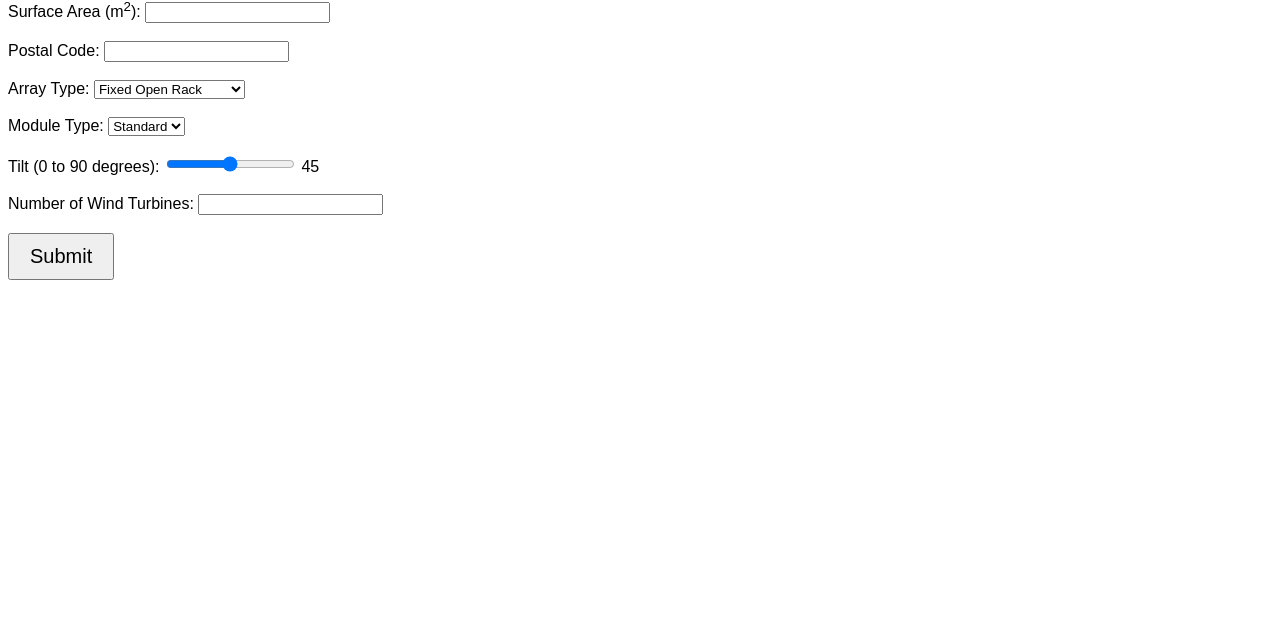
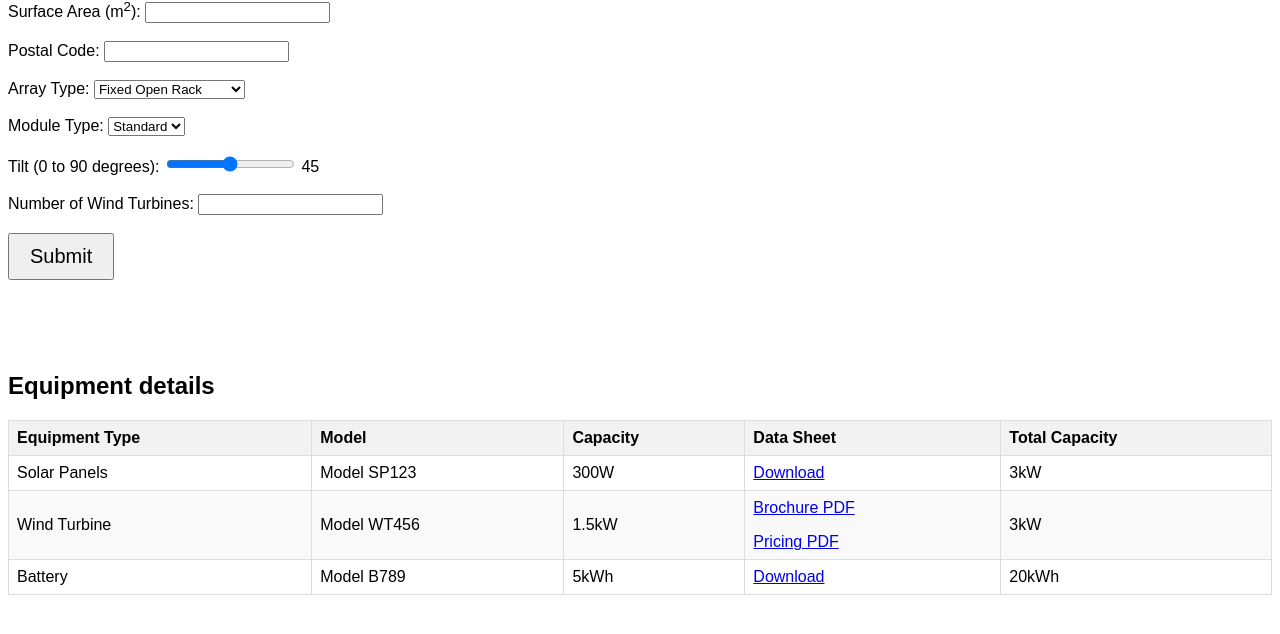
Before and after one commit to NathanPaceydev/Virtual-Power-Plant, a Flask app: page / in a window 1280 px wide. Shown: the part 135-769 px from the top of the page. Run offline with Flask 3, Linux system fonts and the light colour scheme.

Commit message:
added data sheets to homepage

```diff
--- a/flask app/templates/home.html
+++ b/flask app/templates/home.html
@@ -64,6 +64,28 @@
         }
 
 
+        table {
+            width: 100%;
+            border-collapse: collapse;
+            margin-top: 20px;
+        }
+
+        table, th, td {
+            border: 1px solid #ddd;
+            text-align: left;
+        }
+
+        th, td {
+            padding: 8px;
+        }
+
+        th {
+            background-color: #f2f2f2;
+        }
+
+        tr:nth-child(even) {
+            background-color: #f9f9f9;
+        }
     </style>
 
     <h1>Virtual Power Plant Toolkit</h1>
@@ -98,13 +120,53 @@
 
         <!-- New input field for the number of wind turbines -->
         <label for="numTurbines">Number of Wind Turbines:</label>
-        <input type="number" id="numTurbines" name="numTurbines" min="1" step="1"><br><br>
+        <input type="number" id="numTurbines" name="numTurbines" min="1" step="1">
+        <br><br>
 
         <input type="submit" value="Submit">
     </form>
 
-
-
+    <br><br><br><br>
+    <h2>Equipment details</h2>
+    <!-- Add a table here with the details of each equipment selected, solar pannels, wind turbine, battery-->
+    <table>
+        <thead>
+            <tr>
+                <th>Equipment Type</th>
+                <th>Model</th>
+                <th>Capacity</th>
+                <th>Data Sheet</th>
+                <th>Total Capacity</th>
+            </tr>
+        </thead>
+        <tbody>
+            <tr>
+                <td>Solar Panels</td>
+                <td>Model SP123</td>
+                <td>300W</td>
+                <td><a href="{{ url_for('static', filename='datasheets/Bauer-Solar-CANSOLAR (1).pdf') }}" target="_blank">Download</a></td>
+                <td>3kW</td>
+            </tr>
+            <tr>
+                <td>Wind Turbine</td>
+                <td>Model WT456</td>
+                <td>1.5kW</td>
+                <td>
+                    <a href="{{ url_for('static', filename='datasheets/Aeolos-H 100kW Brochure 8012024 (1).pdf') }}" target="_blank">Brochure PDF</a>
+                    <p> </p>
+                    <a href="{{ url_for('static', filename='datasheets/Aeolos H 100kW on grid and off grid price list 2012024 (1).pdf') }}" target="_blank">Pricing PDF</a>
+                </td>
+                <td>3kW</td>
+            </tr>
+            <tr>
+                <td>Battery</td>
+                <td>Model B789</td>
+                <td>5kWh</td>
+                <td><a href="{{ url_for('static', filename='datasheets/Ficha-Tecnica-Mega-Pack (1).pdf') }}" target="_blank">Download</a></td>
+                <td>20kWh</td>
+            </tr>
+        </tbody>
+    </table>
 
     <script>
         document.querySelector('form').addEventListener('submit', function(e) {
```
Also changed, not shown: 4 other files.
